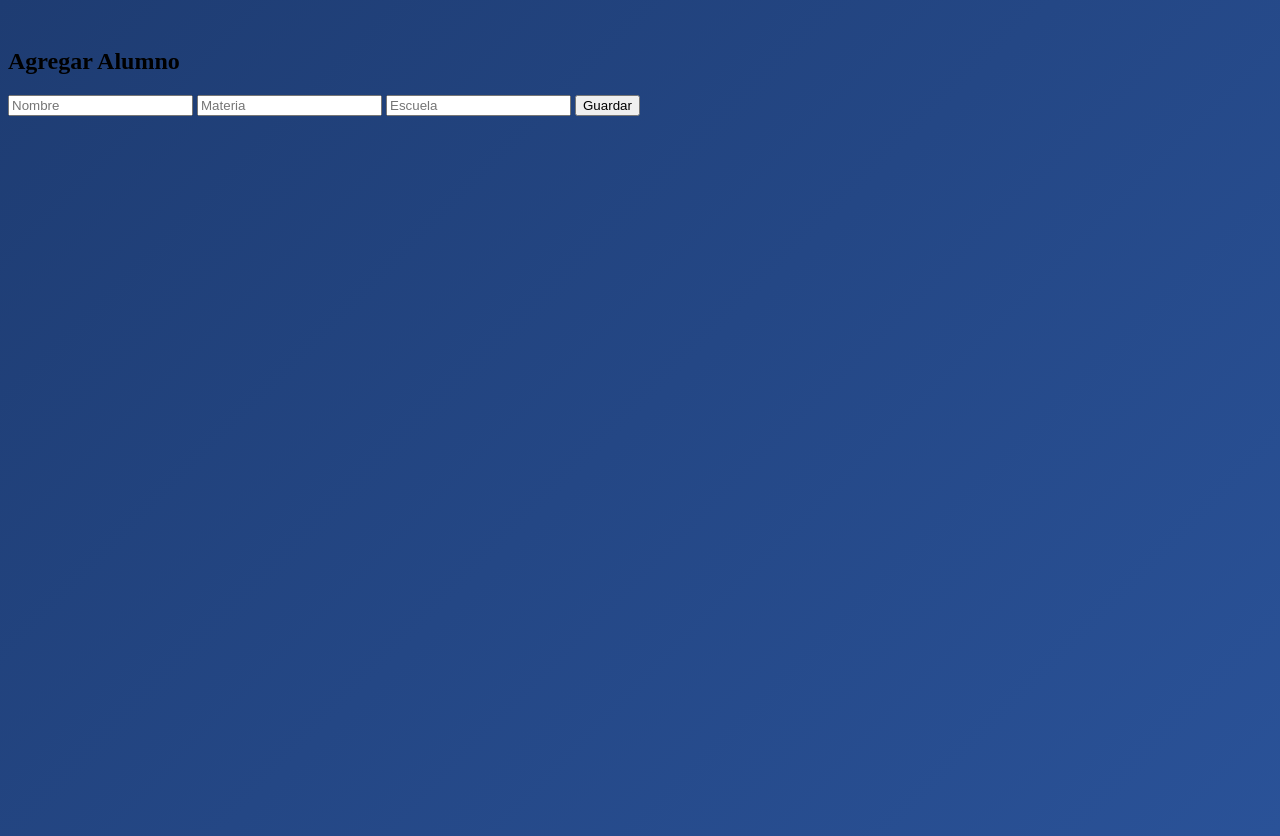
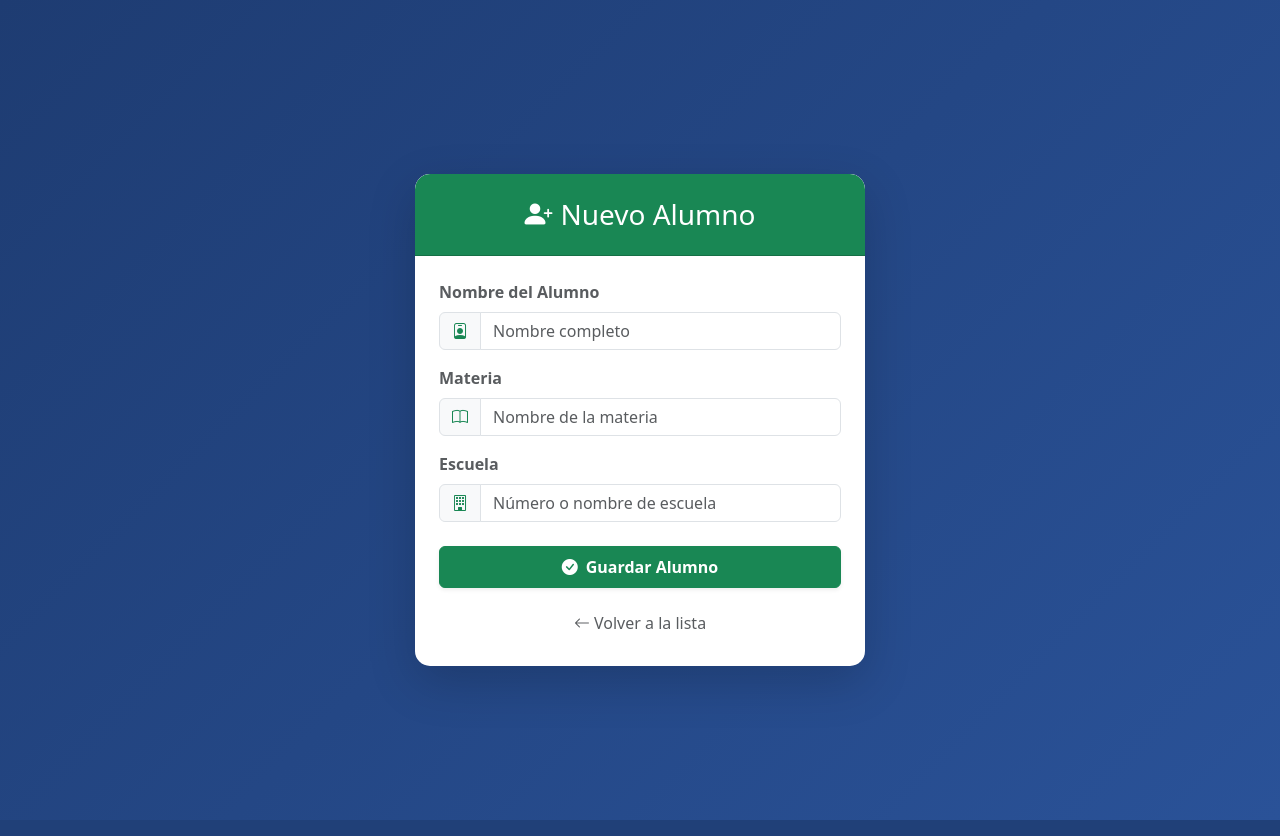
Before and after one commit to riccof140-coder/app_dge_alumnos, a Flask app: page /agregar in a window 1280 px wide. Run offline with Flask 3, Linux system fonts and the light colour scheme.

Commit message:
Formulario de agregar alumno mejorado

```diff
--- a/templates/alumno_form.html
+++ b/templates/alumno_form.html
@@ -1,18 +1,61 @@
 <!DOCTYPE html>
-<html>
+<html lang="es">
 <head>
-    <link rel="stylesheet" href="{{ url_for('static', filename='tab.css') }}">
+    <meta charset="UTF-8">
+    <meta name="viewport" content="width=device-width, initial-scale=1.0">
+    <title>Agregar Alumno</title>
+    <link href="https://cdn.jsdelivr.net/npm/bootstrap@5.3.0/dist/css/bootstrap.min.css" rel="stylesheet">
+    <link rel="stylesheet" href="https://cdn.jsdelivr.net/npm/bootstrap-icons@1.11.1/font/bootstrap-icons.css">
+    <link rel="stylesheet" href="{{ url_for('static', filename='tab.css') }}?v=15">
 </head>
-<body class="container mt-4">
+<body>
 
-<h2>Agregar Alumno</h2>
+    <div class="container d-flex justify-content-center align-items-center vh-100">
+        <div class="card shadow-lg border-0" style="max-width: 450px; width: 100%; border-radius: 15px;">
 
-<form method="POST">
-    <input class="form-control" name="nombre" placeholder="Nombre" required>
-    <input class="form-control mt-2" name="materia" placeholder="Materia" required>
-    <input class="form-control mt-2" name="escuela" placeholder="Escuela" required>
-    <button class="btn btn-primary mt-3">Guardar</button>
-</form>
+            <div class="card-header bg-success text-white text-center p-4" style="border-radius: 15px 15px 0 0;">
+                <h3 class="mb-0"><i class="bi bi-person-plus-fill me-2"></i>Nuevo Alumno</h3>
+            </div>
+
+            <div class="card-body p-4">
+                <form method="POST">
+
+                    <div class="mb-3">
+                        <label class="form-label fw-bold text-muted">Nombre del Alumno</label>
+                        <div class="input-group">
+                            <span class="input-group-text bg-light text-success"><i class="bi bi-person-badge"></i></span>
+                            <input type="text" class="form-control" name="nombre" placeholder="Nombre completo" required>
+                        </div>
+                    </div>
+
+                    <div class="mb-3">
+                        <label class="form-label fw-bold text-muted">Materia</label>
+                        <div class="input-group">
+                            <span class="input-group-text bg-light text-success"><i class="bi bi-book"></i></span>
+                            <input type="text" class="form-control" name="materia" placeholder="Nombre de la materia" required>
+                        </div>
+                    </div>
+
+                    <div class="mb-4">
+                        <label class="form-label fw-bold text-muted">Escuela</label>
+                        <div class="input-group">
+                            <span class="input-group-text bg-light text-success"><i class="bi bi-building"></i></span>
+                            <input type="text" class="form-control" name="escuela" placeholder="Número o nombre de escuela" required>
+                        </div>
+                    </div>
+
+                    <div class="d-grid gap-2">
+                        <button type="submit" class="btn btn-success py-2 fw-bold shadow-sm">
+                            <i class="bi bi-check-circle-fill me-2"></i>Guardar Alumno
+                        </button>
+                        <a href="/inicio" class="btn btn-link text-decoration-none text-muted mt-2">
+                            <i class="bi bi-arrow-left"></i> Volver a la lista
+                        </a>
+                    </div>
+                </form>
+            </div>
+        </div>
+    </div>
 
 </body>
 </html>
```
